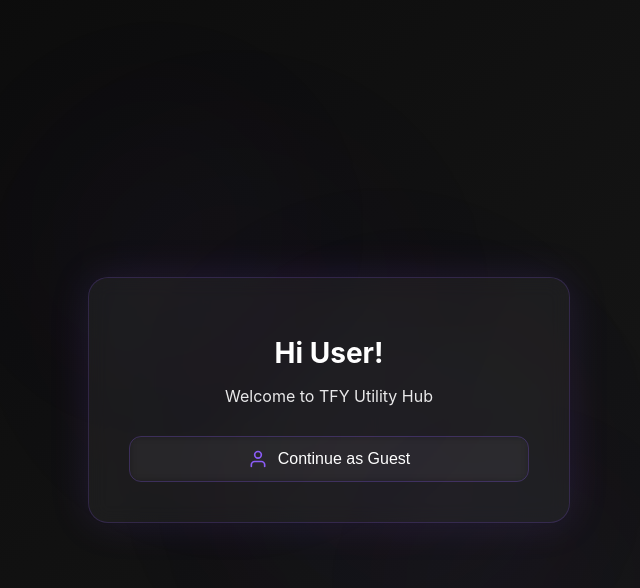
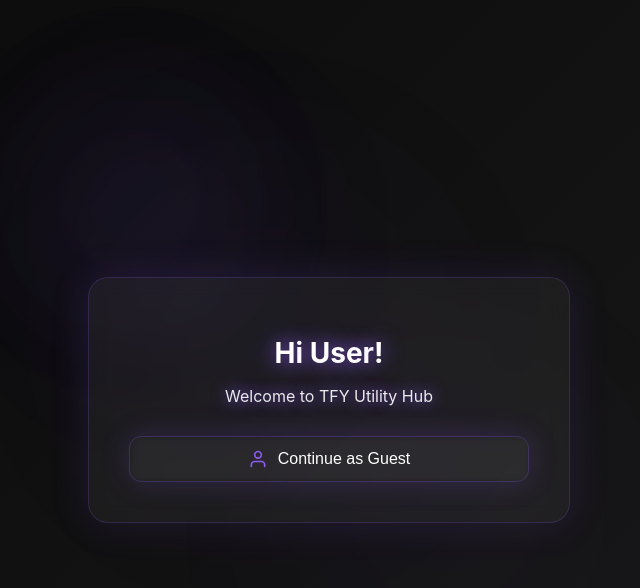
Before and after one commit to DragosKissLove/tfy-electron2312, a React (Create React App) app: page / in a window 1280 px wide. Shown: the top 588 px of the page, without its empty margins (311-951 px from the left). Built offline with nearby package versions, Linux system fonts and the light colour scheme.

Commit message:
Updated Apps.js

```diff
--- a/src/components/Login.js
+++ b/src/components/Login.js
@@ -56,7 +56,7 @@ const Login = ({ onLogin }) => {
             borderRadius: '50%',
             background: `radial-gradient(circle, ${primaryColor}22 0%, transparent 70%)`,
             filter: 'blur(60px)',
-            opacity: 0.2,
+            opacity: 0.3,
             pointerEvents: 'none'
           }}
           animate={{
@@ -65,11 +65,11 @@ const Login = ({ onLogin }) => {
             scale: [1, 1.5, 1],
           }}
           transition={{
-            duration: 4 + i,
+            duration: 8 + i * 2,
             repeat: Infinity,
             repeatType: 'reverse',
             ease: 'easeInOut',
-            delay: i
+            delay: i * 1.5
           }}
         />
       ))}
@@ -106,7 +106,8 @@ const Login = ({ onLogin }) => {
             style={{
               fontSize: '28px',
               marginBottom: '10px',
-              color: '#fff'
+              color: '#fff',
+              textShadow: `0 0 20px ${primaryColor}`
             }}
           >
             Hi {username}!
@@ -117,7 +118,8 @@ const Login = ({ onLogin }) => {
             transition={{ delay: 0.4 }}
             style={{
               fontSize: '16px',
-              color: 'rgba(255, 255, 255, 0.9)'
+              color: 'rgba(255, 255, 255, 0.9)',
+              textShadow: `0 0 15px ${primaryColor}`
             }}
           >
             Welcome to TFY Utility Hub
@@ -140,6 +142,7 @@ const Login = ({ onLogin }) => {
             alignItems: 'center',
             justifyContent: 'center',
             gap: '10px',
+            boxShadow: `0 0 30px ${primaryColor}33`,
             width: '100%',
             position: 'relative',
             zIndex: 1,
--- a/src/pages/Apps.js
+++ b/src/pages/Apps.js
@@ -2,7 +2,6 @@ import React, { useState } from 'react';
 import { useTheme } from '../ThemeContext';
 import { motion } from 'framer-motion';
 import { downloadAndRun } from '../utils/installer';
-import { FiDownload } from 'react-icons/fi';
 
 const apps = [
   { name: 'Spotify', icon: 'spotify.png', url: 'https://download.scdn.co/SpotifySetup.exe' },
@@ -137,42 +136,16 @@ const Apps = () => {
                 opacity: hoveredApp && hoveredApp !== app.name ? 0.6 : 1,
               }}
             >
-              <div
+              <img
+                src={`icons/${app.icon}`}
+                alt={app.name}
                 style={{
-                  width: '40px',
-                  height: '40px',
+                  width: '28px',
+                  height: '28px',
                   marginBottom: '10px',
-                  display: 'flex',
-                  alignItems: 'center',
-                  justifyContent: 'center',
-                  background: `linear-gradient(135deg, ${primaryColor}22, ${primaryColor}44)`,
-                  borderRadius: '12px',
-                  padding: '8px',
-                  transition: 'all 0.3s ease'
                 }}
-              >
-                <img
-                  src={`icons/${app.icon}`}
-                  alt={app.name}
-                  style={{
-                    width: '24px',
-                    height: '24px',
-                    filter: `drop-shadow(0 0 4px ${primaryColor}66)`,
-                    transition: 'all 0.3s ease'
-                  }}
-                />
-              </div>
+              />
               {app.name}
-              {isHovered && (
-                <FiDownload
-                  size={16}
-                  style={{
-                    marginTop: '8px',
-                    color: primaryColor,
-                    animation: 'bounce 1s infinite'
-                  }}
-                />
-              )}
             </motion.button>
           );
         })}
```
